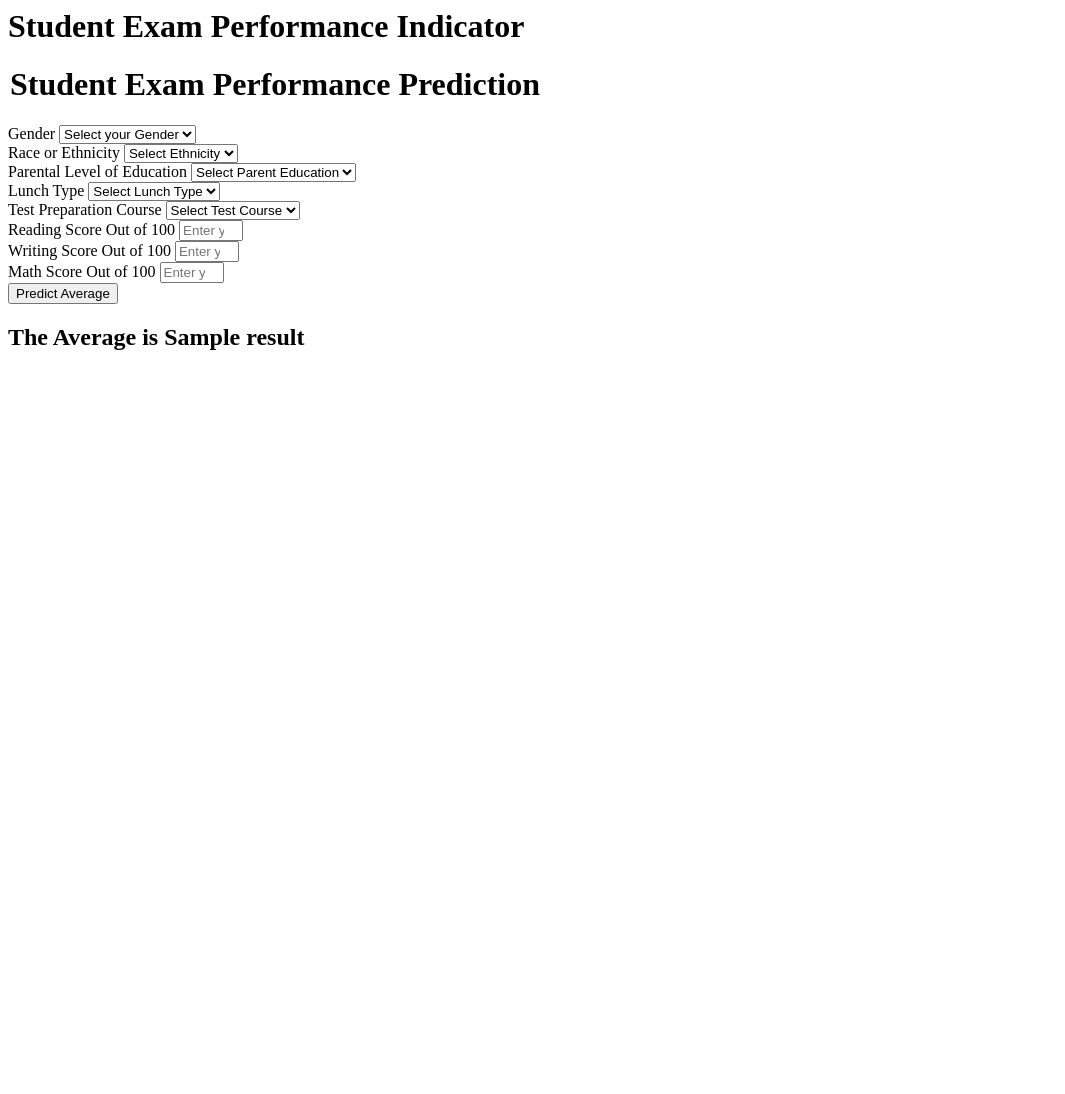
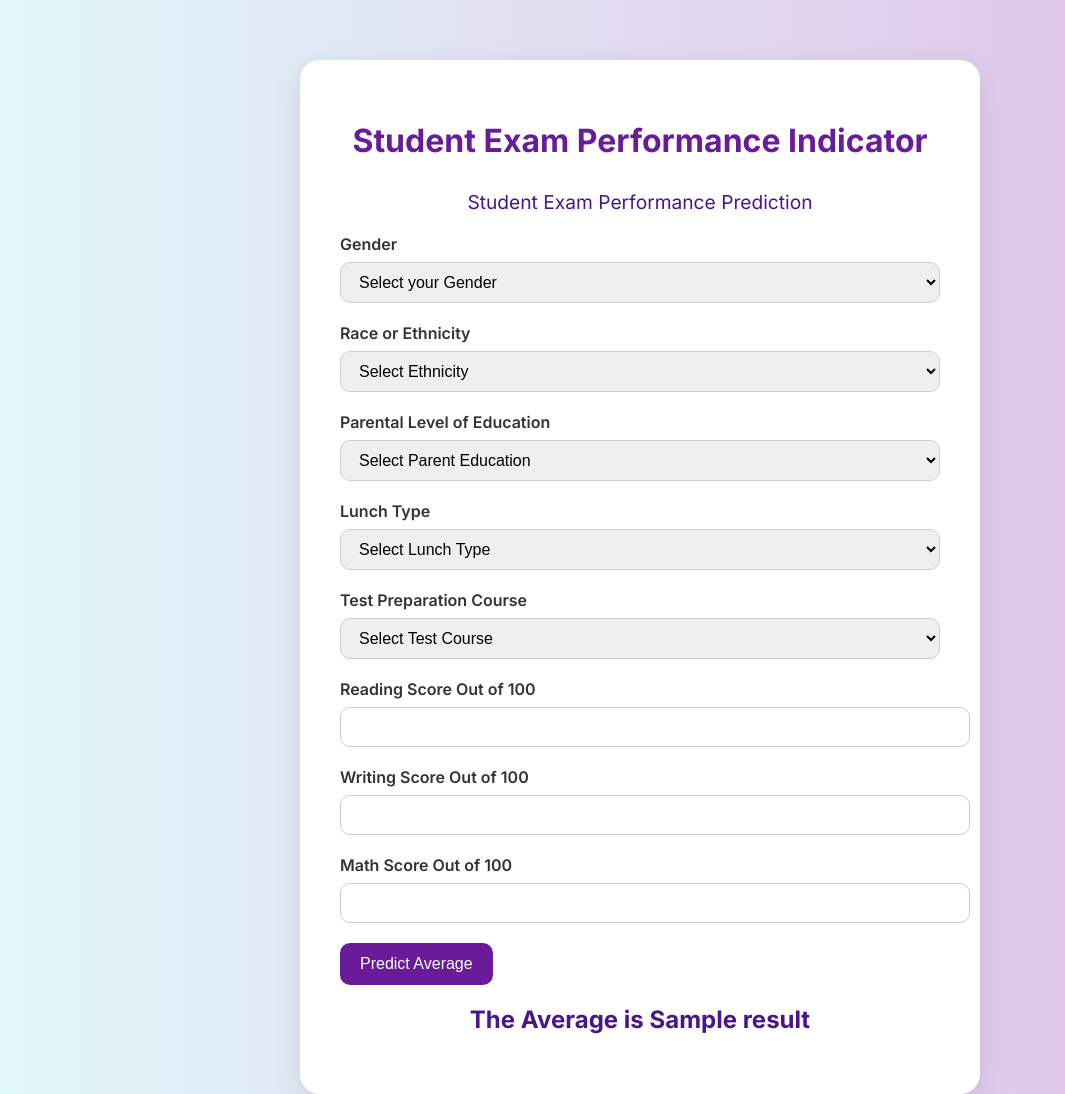
Before and after one commit to ayush-singh110/mlproject, a Flask app: template templates/home.html in a window 1280 px wide. Shown: the whole page, without its empty margins (0-1065 px from the left). Before the commit the page ends 350 px from the top, so only its background shows below. Run offline with Flask 3, Linux system fonts and the light colour scheme; the template is opened without the code that fills it: most values are stand-ins (such as "Sample title", 1, 10 or a date in 2020).

Commit message:
Modified html

```diff
--- a/templates/home.html
+++ b/templates/home.html
@@ -1,116 +1,176 @@
-<html>
+<!DOCTYPE html>
+<html lang="en">
+<head>
+    <meta charset="UTF-8">
+    <title>Student Exam Performance Indicator</title>
+    <link href="https://fonts.googleapis.com/css2?family=Inter:wght@400;600;700&display=swap" rel="stylesheet">
+    <style>
+        body {
+            font-family: 'Inter', sans-serif;
+            background: linear-gradient(to right, #e0f7fa, #e1bee7);
+            margin: 0;
+            padding: 0;
+            display: flex;
+            justify-content: center;
+            align-items: flex-start;
+            min-height: 100vh;
+        }
+
+        .login {
+            background-color: white;
+            padding: 40px;
+            border-radius: 20px;
+            box-shadow: 0 10px 30px rgba(0, 0, 0, 0.1);
+            margin-top: 60px;
+            max-width: 600px;
+            width: 100%;
+        }
+
+        h1 {
+            text-align: center;
+            color: #6a1b9a;
+            margin-bottom: 30px;
+        }
+
+        legend {
+            font-size: 1.2rem;
+            color: #4a148c;
+            margin-bottom: 20px;
+            display: block;
+            text-align: center;
+        }
+
+        .mb-3 {
+            margin-bottom: 20px;
+        }
+
+        .form-label {
+            display: block;
+            margin-bottom: 8px;
+            color: #333;
+            font-weight: 600;
+        }
+
+        .form-control {
+            width: 100%;
+            padding: 10px 14px;
+            border-radius: 10px;
+            border: 1px solid #ccc;
+            font-size: 1rem;
+            transition: border-color 0.3s;
+        }
+
+        .form-control:focus {
+            border-color: #6a1b9a;
+            outline: none;
+        }
+
+        .btn-primary {
+            background-color: #6a1b9a;
+            border: none;
+            color: white;
+            padding: 12px 20px;
+            font-size: 1rem;
+            border-radius: 10px;
+            cursor: pointer;
+            transition: background-color 0.3s;
+        }
+
+        .btn-primary:hover {
+            background-color: #4a148c;
+        }
+
+        h2 {
+            text-align: center;
+            color: #4a148c;
+            margin-top: 20px;
+        }
+
+        select option.placeholder {
+            color: gray;
+        }
+    </style>
+</head>
 <body>
     <div class="login">
         <h1>Student Exam Performance Indicator</h1>
 
         <form action="{{ url_for('predict_datapoint') }}" method="post">
-            <h1>
-                <legend>Student Exam Performance Prediction</legend>
-            </h1>
+            <legend>Student Exam Performance Prediction</legend>
+
             <div class="mb-3">
                 <label class="form-label">Gender</label>
-                <select class="form-control" name="gender" placeholder="Enter your Gender" required>
+                <select class="form-control" name="gender" required>
                     <option class="placeholder" selected disabled value="">Select your Gender</option>
-                    <option value="male">
-                        Male
-                    </option>
-                    <option value="female">
-                        Female
-                    </option>
+                    <option value="male">Male</option>
+                    <option value="female">Female</option>
                 </select>
             </div>
+
             <div class="mb-3">
                 <label class="form-label">Race or Ethnicity</label>
-                <select class="form-control" name="race/ethnicity" placeholder="Enter your ethnicity" required>
+                <select class="form-control" name="race/ethnicity" required>
                     <option class="placeholder" selected disabled value="">Select Ethnicity</option>
-                    <option value="group A">
-                        Group A
-                    </option>
-                    <option value="group B">
-                        Group B
-                    </option>
-                    <option value="group C">
-                        Group C
-                    </option>
-                    <option value="group D">
-                        Group D
-                    </option>
-                    <option value="group E">
-                        Group E
-                    </option>
+                    <option value="group A">Group A</option>
+                    <option value="group B">Group B</option>
+                    <option value="group C">Group C</option>
+                    <option value="group D">Group D</option>
+                    <option value="group E">Group E</option>
                 </select>
             </div>
+
             <div class="mb-3">
                 <label class="form-label">Parental Level of Education</label>
-                <select class="form-control" name="parental_level_of_education"
-                    placeholder="Enter your Parent Education" required>
+                <select class="form-control" name="parental_level_of_education" required>
                     <option class="placeholder" selected disabled value="">Select Parent Education</option>
-                    <option value="associate's degree">
-                        associate's degree
-                    </option>
-                    <option value="bachelor's degree">
-                        bachelor's degree
-                    </option>
-                    <option value="high school">
-                        high school
-                    </option>
-                    <option value="master's degree">
-                        master's degree
-                    </option>
-                    <option value="some college">
-                        some college
-                    </option>
-                    <option value="some high school">
-                        some high school
-                    </option>
+                    <option value="associate's degree">Associate's Degree</option>
+                    <option value="bachelor's degree">Bachelor's Degree</option>
+                    <option value="high school">High School</option>
+                    <option value="master's degree">Master's Degree</option>
+                    <option value="some college">Some College</option>
+                    <option value="some high school">Some High School</option>
                 </select>
             </div>
+
             <div class="mb-3">
                 <label class="form-label">Lunch Type</label>
-                <select class="form-control" name="lunch" placeholder="Enter your Lunch" required>
+                <select class="form-control" name="lunch" required>
                     <option class="placeholder" selected disabled value="">Select Lunch Type</option>
-                    <option value="free/reduced">
-                        free/reduced
-                    </option>
-                    <option value="standard">
-                        standard
-                    </option>
+                    <option value="free/reduced">Free/Reduced</option>
+                    <option value="standard">Standard</option>
                 </select>
             </div>
+
             <div class="mb-3">
                 <label class="form-label">Test Preparation Course</label>
-                <select class="form-control" name="test_preparation_course" placeholder="Enter your Course" required>
+                <select class="form-control" name="test_preparation_course" required>
                     <option class="placeholder" selected disabled value="">Select Test Course</option>
-                    <option value="none">
-                        None
-                    </option>
-                    <option value="completed">
-                        Completed
-                    </option>
+                    <option value="none">None</option>
+                    <option value="completed">Completed</option>
                 </select>
             </div>
+
             <div class="mb-3">
                 <label class="form-label">Reading Score Out of 100</label>
-                <input class="form-control" type="number" name="reading_score"
-                    placeholder="Enter your Reading score" min="0" max="100" required/>
+                <input class="form-control" type="number" name="reading_score" min="0" max="100" required/>
             </div>
+
             <div class="mb-3">
                 <label class="form-label">Writing Score Out of 100</label>
-                <input class="form-control" type="number" name="writing_score"
-                    placeholder="Enter your Writing score" min="0" max="100" required/>
+                <input class="form-control" type="number" name="writing_score" min="0" max="100" required/>
             </div>
+
             <div class="mb-3">
                 <label class="form-label">Math Score Out of 100</label>
-                <input class="form-control" type="number" name="math_score"
-                    placeholder="Enter your Math score" min="0" max="100" required/>
+                <input class="form-control" type="number" name="math_score" min="0" max="100" required/>
             </div>
+
             <div class="mb-3">
-                <input class="btn btn-primary" type="submit" value="Predict Average" />
+                <input class="btn-primary" type="submit" value="Predict Average" />
             </div>
         </form>
+
+        <h2>The Average is {{ result }}</h2>
     </div>
-    <h2>
-        The Average is {{ result }}
-    </h2>
 </body>
 </html>
```
